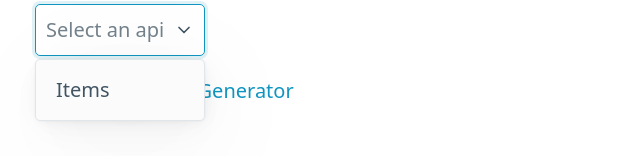
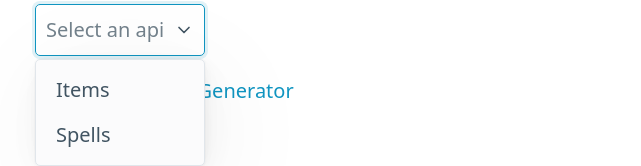
Before and after one commit to HyperAlch/Raven-Dawn-API-Lookup-Tool, a SvelteKit app: page / in a window 1280 px wide. Both pictures are taken after a click on the heading "Select an api". Shown: the part 644-810 px from the top of the page, without its empty margins (35-676 px from the left). Built offline with nearby package versions, Linux system fonts and the light colour scheme.

Commit message:
Front page: Spells link added to dropdown

```diff
--- a/src/routes/+page.svelte
+++ b/src/routes/+page.svelte
@@ -15,6 +15,7 @@
 					<summary aria-haspopup="listbox">Select an api</summary>
 					<ul role="listbox">
 						<li><a href="/api/items">Items</a></li>
+						<li><a href="/api/spells">Spells</a></li>
 					</ul>
 				</details>
 			</li>
```
